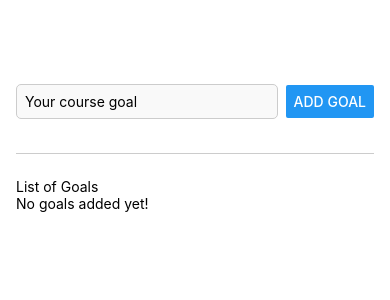
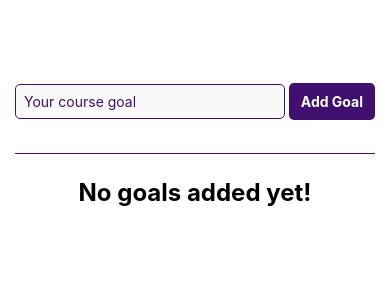
Before and after one commit to rubatista/RNcourse, a React Native app: screen / in a window 390 px wide. Shown: the top 300 px of the page. Built offline with nearby package versions, Linux system fonts and the light colour scheme.

Commit message:
improve styles

```diff
--- a/App.js
+++ b/App.js
@@ -26,8 +26,9 @@ export default function App() {
     <View style={styles.appContainer}>
       <GoalInput onAddGoal={addGoalHandler} />
       <View style={styles.goalsContainer}>
-        <Text>List of Goals</Text>
-        {goals.length === 0 && <Text>No goals added yet!</Text>}
+        <Text style={styles.title}>
+          {goals.length === 0 ? 'No goals added yet!' : 'GOALS'}
+        </Text>
         <FlatList
           data={goals}
           renderItem={(itemData) => {
@@ -51,12 +52,18 @@ export default function App() {
 
 const styles = StyleSheet.create({
   appContainer: {
-    padding: 50,
+    paddingVertical: 50,
     backgroundColor: '#fff',
     flex: 1,
-    paddingHorizontal: 16
+    paddingHorizontal: 15
   },
   goalsContainer: {
     flex: 6
+  },
+  title: {
+    fontSize: 24,
+    fontWeight: 'bold',
+    marginBottom: 12,
+    textAlign: 'center'
   }
 });
--- a/components/GoalInput.js
+++ b/components/GoalInput.js
@@ -1,4 +1,4 @@
-import { StyleSheet, View, TextInput, Button } from 'react-native';
+import { StyleSheet, View, TextInput, Text, Pressable } from 'react-native';
 import { useState } from 'react';
 
 function GoalInput(props) {
@@ -18,10 +18,13 @@ function GoalInput(props) {
       <TextInput
         style={styles.textInput}
         placeholder='Your course goal'
+        placeholderTextColor='#410f70ff'
         onChangeText={goalInputHandler}
         value={enteredGoal}
       />
-      <Button title='Add Goal' onPress={addGoalHandler} />
+      <Pressable style={styles.button} onPress={addGoalHandler}>
+        <Text style={styles.buttonText}>Add Goal</Text>
+      </Pressable>
     </View>
   );
 }
@@ -36,16 +39,25 @@ const styles = StyleSheet.create({
     alignItems: 'center',
     marginBottom: 24,
     borderBottomWidth: 1,
-    borderBottomColor: '#cccccc'
+    borderBottomColor: '#410f70ff'
   },
   textInput: {
     borderWidth: 1,
-    borderColor: '#cccccc',
-    width: '80%',
+    borderColor: '#410f70ff',
+    width: '75%',
     backgroundColor: '#f9f9f9',
-    padding: 10,
+    padding: 8,
+    borderRadius: 5
+  },
+  button: {
+    backgroundColor: '#410f70ff',
+    paddingVertical: 10,
+    paddingHorizontal: 12,
     borderRadius: 5,
-    marginRight: 8,
-    padding: 8
+    alignItems: 'center'
+  },
+  buttonText: {
+    color: 'white',
+    fontWeight: 'bold'
   }
 });
--- a/components/GoalItem.js
+++ b/components/GoalItem.js
@@ -2,11 +2,14 @@ import { StyleSheet, View, Text, Pressable } from 'react-native';
 
 function GoalItem(props) {
   return (
-    <Pressable onPress={props.onDeleteItem.bind(this, props.id)}>
-      <View style={styles.goalItem}>
-        <Text>{props.text}</Text>
-      </View>
-    </Pressable>
+    <View style={styles.goalItem}>
+      <Pressable
+        onPress={props.onDeleteItem.bind(this, props.id)}
+        style={({ pressed }) => pressed && styles.pressedItem}
+      >
+        <Text style={styles.goalText}>{props.text}</Text>
+      </Pressable>
+    </View>
   );
 }
 
@@ -14,14 +17,15 @@ export default GoalItem;
 
 const styles = StyleSheet.create({
   goalItem: {
-    padding: 5,
-    backgroundColor: '#f0f0f0',
-    marginVertical: 5,
-    borderRadius: 5,
-    flexDirection: 'row',
-    justifyContent: 'space-between',
-    alignItems: 'center',
-    borderColor: '#cccccc',
-    borderWidth: 1
+    marginVertical: 8,
+    backgroundColor: '#410f70ff',
+    borderRadius: 6
+  },
+  pressedItem: {
+    opacity: 0.5
+  },
+  goalText: {
+    color: '#ffffff',
+    padding: 8
   }
 });
```
